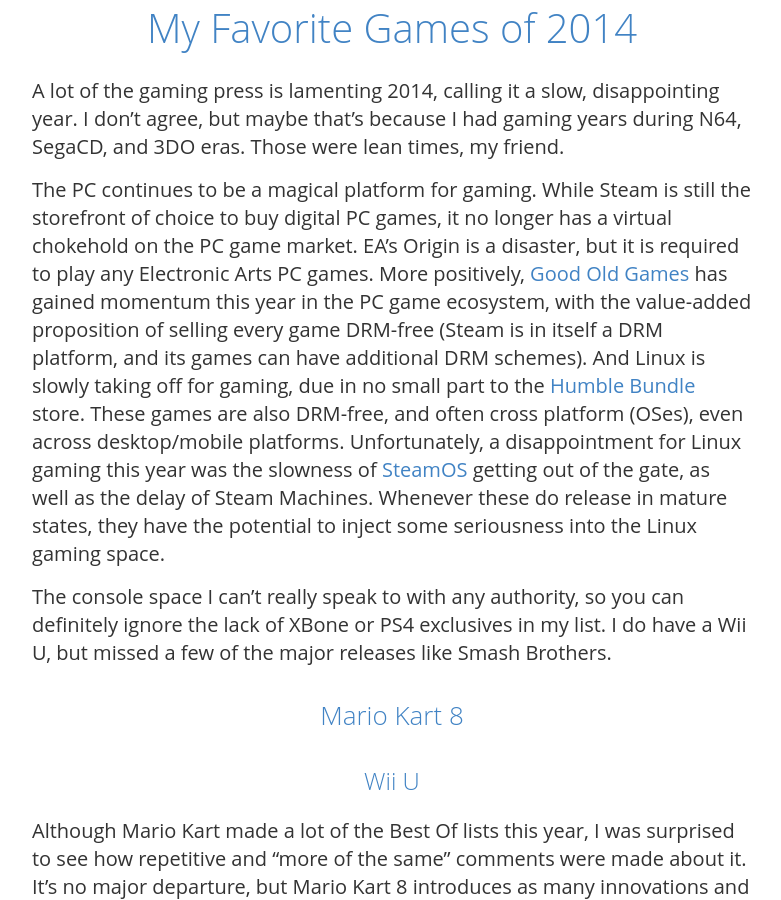
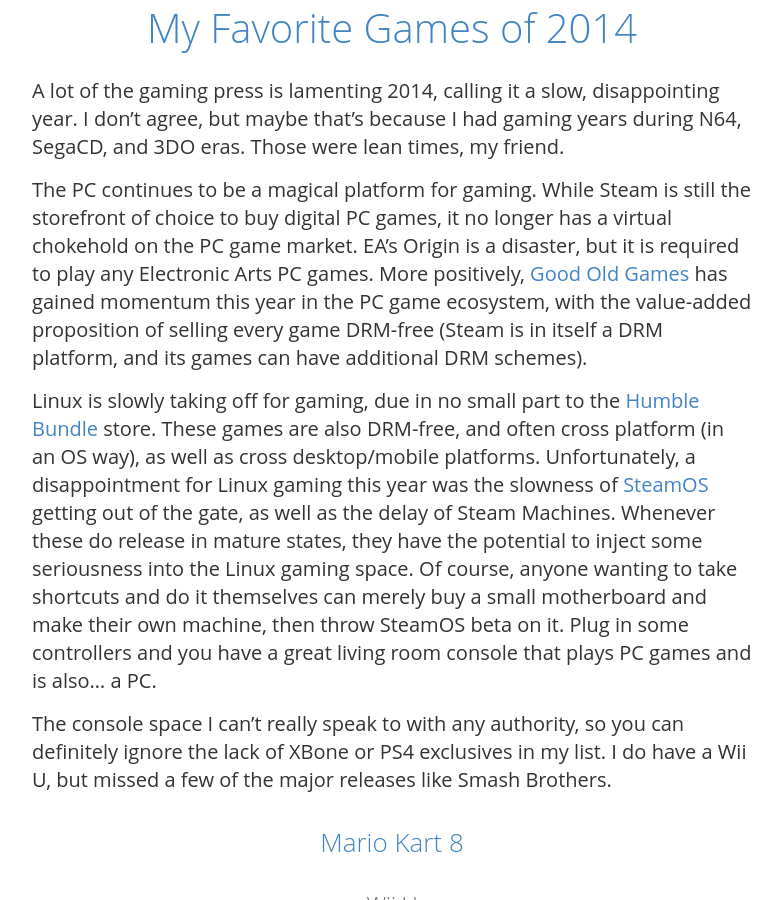
Before and after one commit to remerjohnson/remerjohnson.github.io, a Jekyll site: the page built from _posts/2014-12-29-my-favorite-games-of-2014.md, in a window 1280 px wide and 900 px high, scrolled down 210 px. Shown: the whole window, without its empty margins (248-1029 px from the left). Built offline with Jekyll 4.4.1, drawn with Linux system fonts in a browser that asks for light colours; nearby versions of some CDN libraries; comment, search, counter and statistics services are not loaded.

Commit message:
Update 2014-12-29-my-favorite-games-of-2014.md

```diff
--- a/_posts/2014-12-29-my-favorite-games-of-2014.md
+++ b/_posts/2014-12-29-my-favorite-games-of-2014.md
@@ -5,20 +5,22 @@
 
 A lot of the gaming press is lamenting 2014, calling it a slow, disappointing year. I don't agree, but maybe that's because I had gaming years during N64, SegaCD, and 3DO eras. Those were lean times, my friend.
 
-The PC continues to be a magical platform for gaming. While Steam is still the storefront of choice to buy digital PC games, it no longer has a virtual chokehold on the PC game market. EA's Origin is a disaster, but it is required to play any Electronic Arts PC games. More positively, [Good Old Games](http://www.gog.com/) has gained momentum this year in the PC game ecosystem, with the value-added proposition of selling every game DRM-free (Steam is in itself a DRM platform, and its games can have additional DRM schemes). And Linux is slowly taking off for gaming, due in no small part to the [Humble Bundle](https://www.humblebundle.com/) store. These games are also DRM-free, and often cross platform (OSes), even across desktop/mobile platforms. Unfortunately, a disappointment for Linux gaming this year was the slowness of [SteamOS](http://store.steampowered.com/steamos/) getting out of the gate, as well as the delay of Steam Machines. Whenever these do release in mature states, they have the potential to inject some seriousness into the Linux gaming space.
+The PC continues to be a magical platform for gaming. While Steam is still the storefront of choice to buy digital PC games, it no longer has a virtual chokehold on the PC game market. EA's Origin is a disaster, but it is required to play any Electronic Arts PC games. More positively, [Good Old Games](http://www.gog.com/) has gained momentum this year in the PC game ecosystem, with the value-added proposition of selling every game DRM-free (Steam is in itself a DRM platform, and its games can have additional DRM schemes).
+
+Linux is slowly taking off for gaming, due in no small part to the [Humble Bundle](https://www.humblebundle.com/) store. These games are also DRM-free, and often cross platform (in an OS way), as well as cross desktop/mobile platforms. Unfortunately, a disappointment for Linux gaming this year was the slowness of [SteamOS](http://store.steampowered.com/steamos/) getting out of the gate, as well as the delay of Steam Machines. Whenever these do release in mature states, they have the potential to inject some seriousness into the Linux gaming space. Of course, anyone wanting to take shortcuts and do it themselves can merely buy a small motherboard and make their own machine, then throw SteamOS beta on it. Plug in some controllers and you have a great living room console that plays PC games and is also... a PC.
 
 The console space I can't really speak to with any authority, so you can definitely ignore the lack of XBone or PS4 exclusives in my list. I do have a Wii U, but missed a few of the major releases like Smash Brothers.
 
 ## Mario Kart 8 ##
-### Wii U ###
+#### Wii U ####
 Although Mario Kart made a lot of the Best Of lists this year, I was surprised to see how repetitive and "more of the same" comments were made about it. It's no major departure, but Mario Kart 8 introduces as many innovations and features as I can remember in the series.
 
 Many people lament the changing of battle courses to be basically the racing courses, but I really enjoy this change. It gave beginning players a bit of a chance to run away if they hadn't memorized the item block placement, and made a few different strategies besides "get the 3 green shell powerup and slam into people". We also can't forget this is the first Mario Kart in HD, the addition of anti-gravity, and the addition of DLC and Amiibo characters. This was the first Mario Kart I had to play since Gamecube.
 
 ## Valkyria Chronicles ##
-### PC ###
+#### PC ####
 This game is only new for PC, but is the only version I have played. Nintendo's Fire Emblem series is one of my favorites, and while Valkyria Chronicles is vastly different in its game systems, it is also a Japanese strategy RPG with engaging characters you really care about. The alternate reality where steampunk elements meet World War II (roughly paralleling the invasion of Poland I think?) is a surprisingly fresh take for a WWII-based video game. I honestly haven't explored this game very deeply yet,
 
 ## Skyrim (SkyRE) ##
-### PC ###
+#### PC ####
 Yes, I know Skyrim is like 3 years old. But early this year, I installed the overhaul mod (meaning a mod so large, it changes most game systems radically) [Skyrim Redone](http://www.nexusmods.com/skyrim/mods/9286/?tab=1&navtag=%2Fajax%2Fmoddescription%2F%3Fid%3D9286%26preview%3D&pUp=1). This in addition to a few mods for racial abilities is all you need to make a completely altered, and in my opinion, vastly superior game to the original release. The difficulty changes in the sense that the same spamming of attacks will get you quickly killed, but once you learn the skills introduced like timed blocking and relying on spells, the game becomes immensely enjoyable. I'm already planning another playthrough with the Skyrim DLC in 2015.
```
